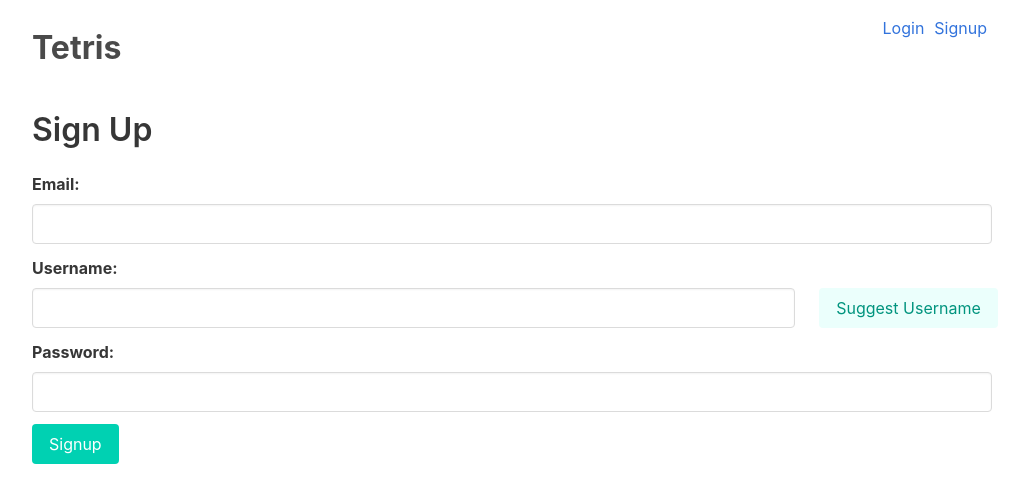
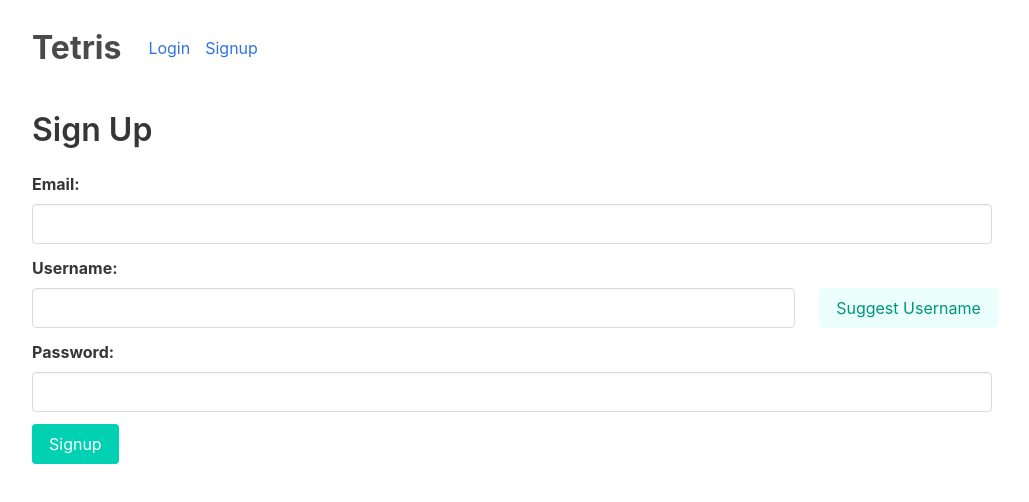
Before and after one commit to cosilayton/426FinalProject, a React (Create React App) app: page /signup in a window 1280 px wide. Shown: the top 502 px of the page, without its empty margins (128-1157 px from the left). Built offline with nearby package versions, Linux system fonts and the light colour scheme; no server answers.

Commit message:
navbar layout

```diff
--- a/src/Game.js
+++ b/src/Game.js
@@ -421,15 +421,15 @@ class Game extends React.Component {
                         ⇨
                     </button>
                     {can.start &&
-                    <button className='button' onClick={this.start} disabled={!can.start}>
+                    <button className='button btn-start' onClick={this.start} disabled={!can.start}>
                         Start
                     </button>}
                     {can.pause &&
-                    <button className='button' onClick={this.pause} disabled={!can.pause}>
+                    <button className='button btn-pause' onClick={this.pause} disabled={!can.pause}>
                         Pause
                     </button>}
                     {can.resume &&
-                    <button className='button' onClick={this.resume} disabled={!can.resume}>
+                    <button className='button btn-resume' onClick={this.resume} disabled={!can.resume}>
                         Resume
                     </button>}
                 </div>
--- a/src/Navigation.js
+++ b/src/Navigation.js
@@ -7,14 +7,12 @@ const Navigation = ({ onLogout, user }) => (
             <Link className='navbar-item' to='/'>
                 Tetris
             </Link>
-        </div>
-        <div className='links'>
-            {(user === null) && <Link to='/login'>Login</Link>}
-            {(user === null) && <Link to='/signup'>Signup</Link>}
-            {user && <div>
-                    <button className='button' onClick={onLogout}>Logout</button>
-                    <UserProfile user={user} />
-            </div>}
+            <div className='links'>
+                {(user === null) && <Link to='/login'>Login</Link>}
+                {(user === null) && <Link to='/signup'>Signup</Link>}
+                {user && <button className='button' onClick={onLogout}>Logout</button>}
+                {user && <UserProfile user={user} />}
+            </div>
         </div>
     </nav>
 );
--- a/src/index.css
+++ b/src/index.css
@@ -17,17 +17,17 @@ body {
 }
 
 nav {
-    margin-bottom: 2em;
+  margin-bottom: 2em;
 }
 
 nav .links {
-  position: absolute;
-  right: 5px;
-  top: 0px;
+  line-height: 64px;
+  display: flex;
+  align-items: center;
 }
 
 nav .links a, nav .links img {
-  margin: 5px 0 0 10px;
+    margin-left: 15px;
 }
 
 section.home {
@@ -54,6 +54,10 @@ section.home {
     margin: 0 3px;
 }
 
+.btn-start, .btn-pause, .btn-resume {
+    width: 5em;
+}
+
 table.board {
   margin: auto;
   border-collapse: collapse;
@@ -78,10 +82,12 @@ table.board td.c4 { background-color: green; }
 .navbar-brand .navbar-item {
     font-size: 200%;
     font-weight: 700;
+    flex-grow: 1;
 }
 
 img.avatar {
     border-radius: 50%;
     width: 50px;
+    height: 50px;
     max-height: 50px;
 }
```
